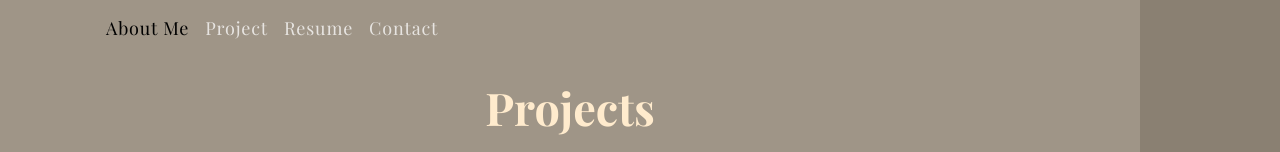
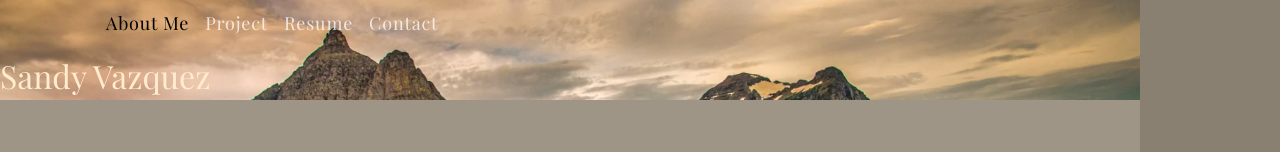
Before and after one commit to sandyvzqz/sandyvPortfolio, a React (Vite) app: page / in a window 1280 px wide. Shown: the top 152 px of the page. Built offline with nearby package versions, Linux system fonts and the light colour scheme; a web font is replaced by a local one.

Commit message:
Added clickable links to projects page

```diff
--- a/src/App.css
+++ b/src/App.css
@@ -5,7 +5,7 @@
   font-family: 'Playfair Display';
   margin: 0;
   padding: 0;
-  box-sizing: border-box;
+  /* box-sizing: border-box; */
 }
 
 html{
@@ -15,8 +15,8 @@ html{
 
 body{
   font-weight: 400;
-  overflow-x: hidden;
-  position: relative;
+  /* overflow-x: hidden; */
+  /* position: relative; */
   background-color: rgb(138, 128, 114) !important;
   color: blanchedalmond !important;
   font-family: 'Playfair Display' !important;
@@ -26,6 +26,22 @@ h1, h2, h3, h4, h5, h6 {
   margin: 0;
   padding: 0;
   line-height: normal;
+}
+
+/* Header */
+.header{
+  background-image: url('assets/images/mountains.png');
+  background-size: cover;
+  background-position: center;
+  background-repeat: no-repeat;
+  height: 100px;
+  position: relative;
+}
+.title{
+  position: absolute;
+  bottom: 0;
+  left: 0;
+  font-size: 2rem;
 }
 
 /* About Me */
@@ -145,13 +161,13 @@ h1, h2, h3, h4, h5, h6 {
   width: 100%;
   height: auto;
 }
-.proj-imgbx{
+.proj-imgbox{
   position: relative;
   border-radius: 30px;
   overflow: hidden;
   margin-bottom: 24px;
 }
-.proj-imgbx::before{
+.proj-imgbox::before{
   content: "";
   background: linear-gradient(90.21deg, #bc9e51 -5.91%, #bebc42 111.58%);
   opacity: 0.85;
@@ -160,10 +176,10 @@ h1, h2, h3, h4, h5, h6 {
   height: 0;
   transition: 0.4s ease-in-out;
 }
-.proj-imgbx:hover::before{
+.proj-imgbox:hover::before{
   height: 100%;
 }
-.proj-txtx{
+.proj-txt{
   position: absolute;
   text-align: center;
   top: 65%;
@@ -173,17 +189,18 @@ h1, h2, h3, h4, h5, h6 {
   opacity: 0;
   width: 100%;
 }
-.proj-imgbx:hover .proj-txtx{
+.proj-imgbox:hover .proj-txt{
   top: 50%;
   opacity: 1;
 }
-.proj-txtx h4{
+.proj-txt h4{
   font-size: 30px;
   font-weight: 700;
   letter-spacing: 0.8px;
   line-height: 1.1em;
 }
-.proj-txtx span{
+.proj-txt p{
+  color: #fff;
   font-style: italic;
   font-weight: 400;
   font-size: 15px;
@@ -192,7 +209,7 @@ h1, h2, h3, h4, h5, h6 {
 
 /* Navbar */
 nav.navbar{
-  padding: 15px 0;
+  padding: 10px 0;
   position: fixed;
   width: 100%;
   top: 0;
--- a/src/App.jsx
+++ b/src/App.jsx
@@ -1,16 +1,17 @@
 import Navigation from './components/Navigation';
-// import Header from './components/Header';
+import Header from './components/Header';
 import Project from './components/Project';
 import Footer from './components/Footer';
 import './App.css'
+// import { BrowserRouter as Router, Route, Routes} from 'react-router-dom';
 
 function App() {
   return (
     <div>
       < Navigation />
-      {/* < Header /> */}
+      < Header />
+      < Project />
       {/* project will need a nested project card component */}
-      < Project />
       < Footer />
     </div>
   )
--- a/src/components/Header.jsx
+++ b/src/components/Header.jsx
@@ -1,7 +1,19 @@
-// import CSS file for styling
+import React from 'react';
+import Navigation from "./Navigation";
+import '../App.css';
+// import headerImage from '../assets/images/mountains.png';
 
 const Header = ()=> {
-
-}
+    return(
+        <header className="header">
+            <div className="headerContent">
+            {/* <img src={ headerImage} alt="mountain landscape in sunset"/> */}
+                <div className="title">
+                    Sandy Vazquez
+                </div>
+            </div>
+        </header>
+    )
+};
 
 export default Header;
--- a/src/components/Navigation.jsx
+++ b/src/components/Navigation.jsx
@@ -22,12 +22,12 @@ const Navigation = ()=> {
       setActiveLink(value);
     }
     return(
-        <Navbar expand="lg" className={scrolled ? "scrolled": ""}>
+      <Navbar expand="lg" className={scrolled ? "scrolled": ""}>
         <Container>
           <Navbar.Brand href="#home">
           </Navbar.Brand>
           <Navbar.Toggle aria-controls="basic-navbar-nav" />
-          <Navbar.Collapse id="basic-navbar-nav">
+          <Navbar.Collapse id="basic-navbar-nav" className='justify-content-center'>
             <Nav className="me-auto">
               <Nav.Link href="#about-me" className={activeLink ==='about-me' ? 'active navbar-link': 'navbar-link'} onClick={()=> onUpdateActiveLink('about-me')}>About Me</Nav.Link>
               <Nav.Link href="#project" className={activeLink ==='project' ? 'active navbar-link': 'navbar-link'} onClick={()=> onUpdateActiveLink('project')}>Project</Nav.Link>
--- a/src/components/Project.jsx
+++ b/src/components/Project.jsx
@@ -14,32 +14,38 @@ const Project = () => {
     const projects = [
         {
             title: "PWA Text Editor",
-            description: "Text editor that can be used offline and uses IndexedDB api to store and retrieve data.",
+            githubRepo: 'https://github.com/sandyvzqz/pwaTextEditor',
+            websiteLink: 'https://pwa-texteditor-l4id.onrender.com/',
             imageUrl: pwaTextEditor,
         },
         {
             title: "SQL Employee Tracker",
-            description: "A web application that uses the terminal to modify and view an employee database",
+            githubRepo: 'https://github.com/sandyvzqz/SqlEmployeeTracker',
+            websiteLink: 'https://github.com/sandyvzqz/SqlEmployeeTracker',
             imageUrl: sqlEmployeeTracker,
         },
         {
             title: "ORM E-commerce",
-            description: "Web application that uses front and backend to successfully perform CRUD operations on a company's e-commerce database.",
+            githubRepo: 'https://github.com/sandyvzqz/ORM-E-CommerceBackEnd',
+            websiteLink: 'https://github.com/sandyvzqz/ORM-E-CommerceBackEnd',
             imageUrl: ormEcommerce,
         },
         {
             title: "DataSnake",
-            description: "Backend snake game application created as a group project that utilizes: JS, Handlebars, MySql, bcrypt, and animeJS technologies.",
+            githubRepo: 'https://github.com/ajprobel/datasnake',
+            websiteLink: 'https://group4-project2-c23a5470e6d9.herokuapp.com/login',
             imageUrl: datasnake ,
         },
         {
             title: "Timed Quiz",
-            description: "Web application that uses JS Dom methods, event delegation and web api storage to store a user's quiz store.",
+            githubRepo: 'https://github.com/sandyvzqz/timedQuiz',
+            websiteLink: 'https://sandyvzqz.github.io/timedQuiz/',
             imageUrl: timedQuiz,
         },
         {
             title: "Practice Webpage",
-            description: "First website I ever created using only HTML and CSS.",
+            githubRepo: 'https://github.com/sandyvzqz/practice-webpage',
+            websiteLink: 'https://sandyvzqz.github.io/practice-webpage/',
             imageUrl: practiceWebpage,
         },
     ]
@@ -55,15 +61,13 @@ const Project = () => {
                         <Tab.Content>
                             <Tab.Pane eventKey="first">
                                 <Row>
-                                    {
-                                        projects.map((project, index) => {
-                                            return(
-                                                <ProjectCard
-                                                    key ={index}
-                                                    {...project}/>
-                                            )
-                                        })
-                                    }
+                                    {projects.map((project, index) => {
+                                        return (
+                                            <ProjectCard key={index}
+                                            {...project} />
+                                        )
+                                    })
+                                }
                                 </Row>
                             </Tab.Pane>
                             <Tab.Pane eventKey="second">Second</Tab.Pane>
--- a/src/components/ProjectCard.jsx
+++ b/src/components/ProjectCard.jsx
@@ -1,14 +1,15 @@
 import { Col } from "react-bootstrap";
 
 
-const ProjectCard =({ title, description, imageUrl}) => {
+const ProjectCard =({ title, imageUrl, githubRepo, websiteLink}) => {
     return(
         <Col sm={6} md={4}>
-            <div className="proj-imgbx">
-                <img className="proj-img"src={ imageUrl }/>
-                <div className="proj-txtx">
+            <div className="proj-imgbox">
+                <img className="proj-img"src={ imageUrl } alt={title}/>
+                <div className="proj-txt">
                     <h4>{ title }</h4>
-                    <span>{ description }</span>
+                    <p>Github Repo: <a href= { githubRepo } target="_blank">github</a></p>
+                    <p>Deployed App: <a href= { websiteLink } target="_blank">website</a></p>
                 </div>
             </div>
         </Col>
```
Also changed, not shown: src/assets/images/mountains.png (added).
